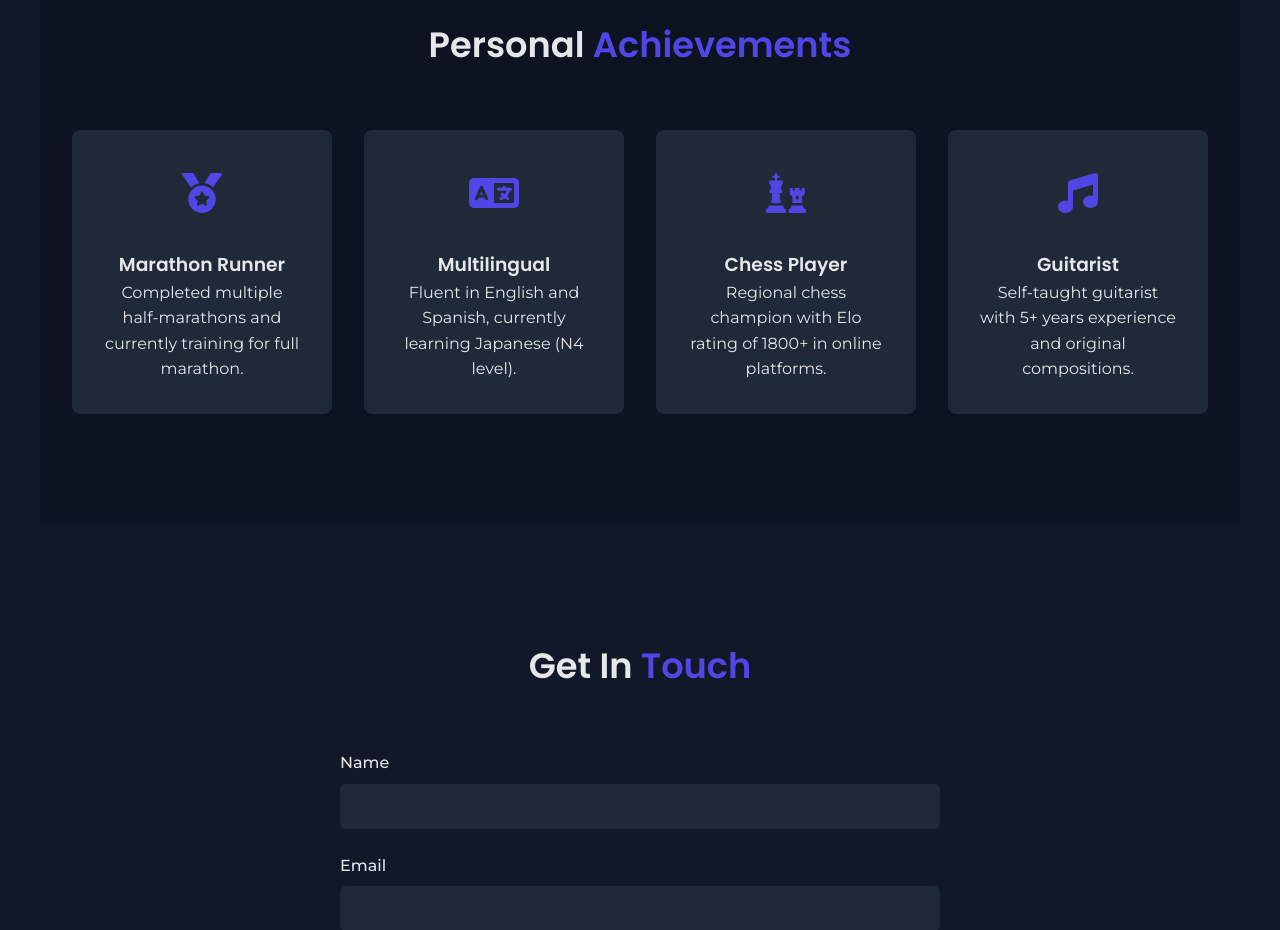
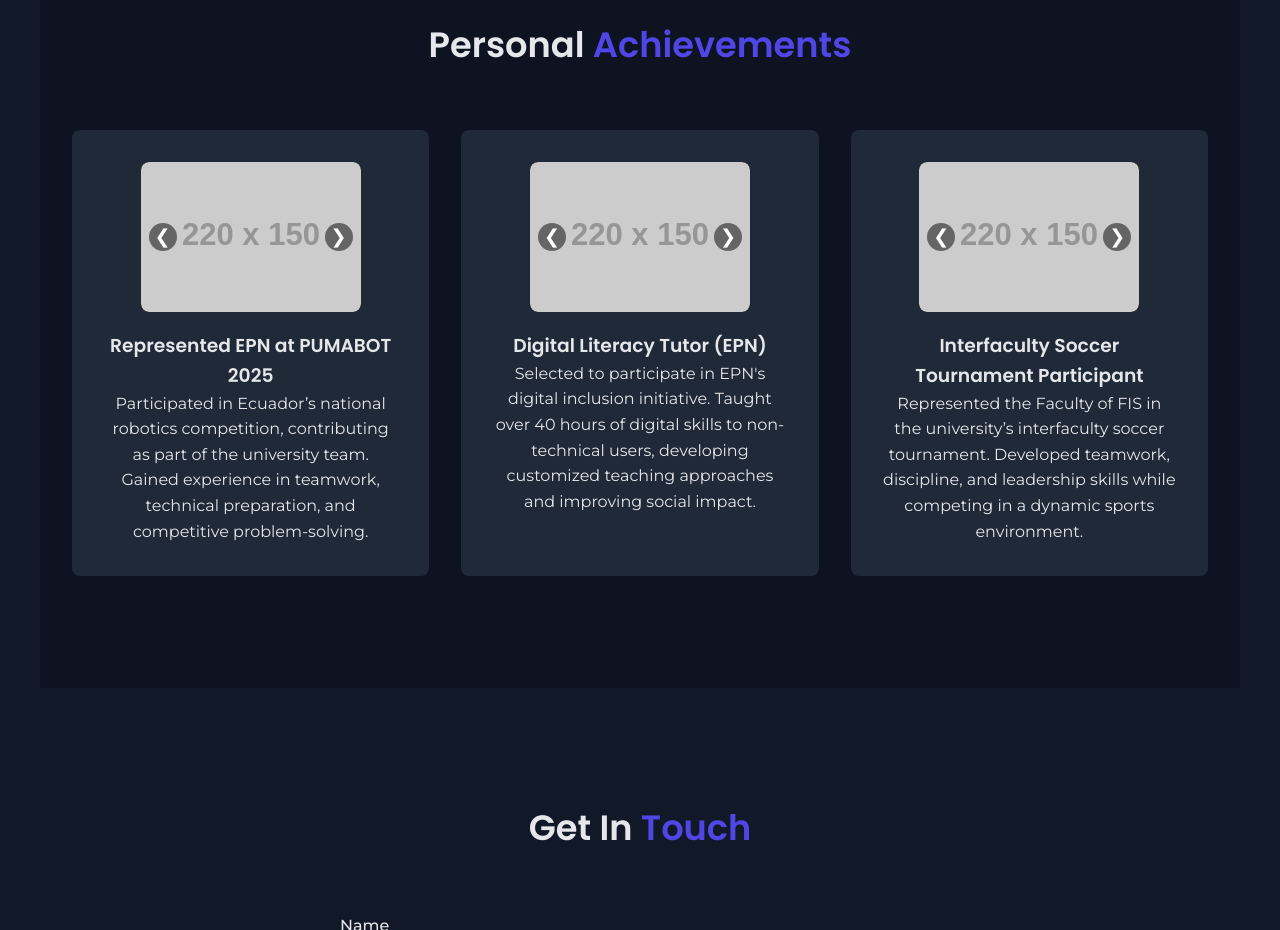
Before and after one commit to Harry-GNS/PersonalPage, a plain HTML site: page Veamos2.html in a window 1280 px wide. Shown: the part 5000-5930 px from the top of the page. Drawn offline with Linux system fonts and the light colour scheme; placeholder pictures from the web are drawn by us.

Commit message:
Enhance achievements section with new layout, interactive slider for images, and detailed descriptions of accomplishments for improved engagement and presentation.

```diff
--- a/Veamos2.html
+++ b/Veamos2.html
@@ -831,30 +831,98 @@ I’m focused on developing both my technical and personal skills every day.</p>
 </section>
 
     <!-- Achievements Section -->
+<!-- Achievements Section -->
 <section id="achievements">
     <h2 class="section-title">Personal <span>Achievements</span></h2>
     <div class="achieve-container">
         <div class="achieve-card">
-                <div class="achieve-icon"><i class="fas fa-medal"></i></div>
-                <h3>Marathon Runner</h3>
-                <p>Completed multiple half-marathons and currently training for full marathon.</p>
+            <div class="achieve-slider">
+                <img src="https://via.placeholder.com/220x150?text=PUMABOT" alt="PUMABOT 2025" class="achieve-img active">
+                <img src="https://via.placeholder.com/220x150?text=Equipo+Robotica" alt="Robotics Team" class="achieve-img">
+                <button class="achieve-prev" onclick="moveAchieveSlide(-1, this)">&#10094;</button>
+                <button class="achieve-next" onclick="moveAchieveSlide(1, this)">&#10095;</button>
+            </div>
+            <h3>Represented EPN at PUMABOT 2025</h3>
+            <p>
+                Participated in Ecuador’s national robotics competition, contributing as part of the university team. Gained experience in teamwork, technical preparation, and competitive problem-solving.
+            </p>
         </div>
         <div class="achieve-card">
-                <div class="achieve-icon"><i class="fas fa-language"></i></div>
-                <h3>Multilingual</h3>
-                <p>Fluent in English and Spanish, currently learning Japanese (N4 level).</p>
+            <div class="achieve-slider">
+                <img src="https://via.placeholder.com/220x150?text=Tutor+EPN" alt="Digital Literacy Tutor" class="achieve-img active">
+                <img src="https://via.placeholder.com/220x150?text=Clase+Digital" alt="Digital Class" class="achieve-img">
+                <button class="achieve-prev" onclick="moveAchieveSlide(-1, this)">&#10094;</button>
+                <button class="achieve-next" onclick="moveAchieveSlide(1, this)">&#10095;</button>
+            </div>
+            <h3>Digital Literacy Tutor (EPN)</h3>
+            <p>
+                Selected to participate in EPN's digital inclusion initiative. Taught over 40 hours of digital skills to non-technical users, developing customized teaching approaches and improving social impact.
+            </p>
         </div>
         <div class="achieve-card">
-                <div class="achieve-icon"><i class="fas fa-chess"></i></div>
-                <h3>Chess Player</h3>
-                <p>Regional chess champion with Elo rating of 1800+ in online platforms.</p>
+            <div class="achieve-slider">
+                <img src="https://via.placeholder.com/220x150?text=Soccer+Tournament" alt="Soccer Tournament" class="achieve-img active">
+                <img src="https://via.placeholder.com/220x150?text=Team+Photo" alt="Team Photo" class="achieve-img">
+                <button class="achieve-prev" onclick="moveAchieveSlide(-1, this)">&#10094;</button>
+                <button class="achieve-next" onclick="moveAchieveSlide(1, this)">&#10095;</button>
             </div>
-            <div class="achieve-card">
-                <div class="achieve-icon"><i class="fas fa-music"></i></div>
-                <h3>Guitarist</h3>
-                <p>Self-taught guitarist with 5+ years experience and original compositions.</p>
+            <h3>Interfaculty Soccer Tournament Participant</h3>
+            <p>
+                Represented the Faculty of FIS in the university’s interfaculty soccer tournament. Developed teamwork, discipline, and leadership skills while competing in a dynamic sports environment.
+            </p>
         </div>
     </div>
+    <style>
+        .achieve-slider {
+            position: relative;
+            width: 220px;
+            height: 150px;
+            margin: 0 auto 1.2rem auto;
+            overflow: hidden;
+            border-radius: 8px;
+            background: #222;
+        }
+        .achieve-img {
+            display: none;
+            width: 100%;
+            height: 100%;
+            object-fit: cover;
+            border-radius: 8px;
+            position: absolute;
+            left: 0; top: 0;
+        }
+        .achieve-img.active {
+            display: block;
+            position: relative;
+        }
+        .achieve-prev, .achieve-next {
+            position: absolute;
+            top: 50%;
+            transform: translateY(-50%);
+            background: rgba(0,0,0,0.5);
+            color: #fff;
+            border: none;
+            border-radius: 50%;
+            width: 28px;
+            height: 28px;
+            cursor: pointer;
+            font-size: 1.2rem;
+            z-index: 2;
+        }
+        .achieve-prev { left: 8px; }
+        .achieve-next { right: 8px; }
+    </style>
+    <script>
+        // Simple slider for each achievement card
+        function moveAchieveSlide(n, btn) {
+            const slider = btn.parentElement;
+            const imgs = slider.querySelectorAll('.achieve-img');
+            let current = Array.from(imgs).findIndex(img => img.classList.contains('active'));
+            imgs[current].classList.remove('active');
+            let next = (current + n + imgs.length) % imgs.length;
+            imgs[next].classList.add('active');
+        }
+    </script>
 </section>
 
     <!-- Contact Section -->
```
Lines whose indentation alone changed are shown as unchanged.
